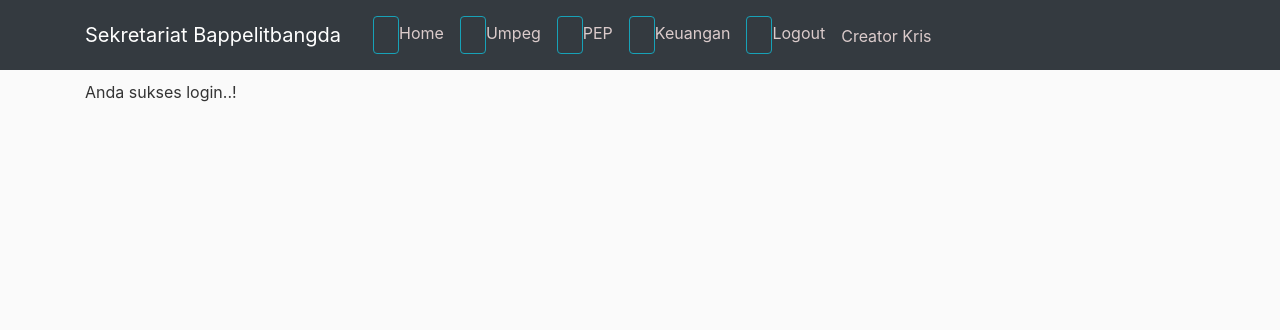
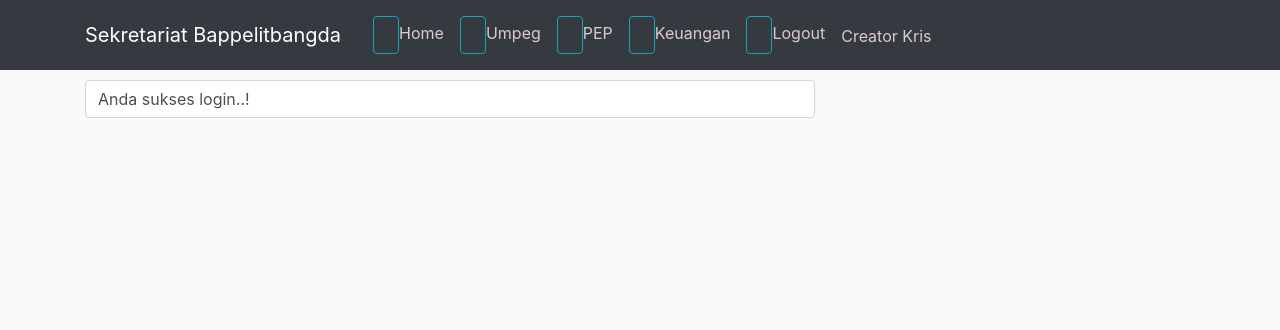
Before and after one commit to krisnaramdhani/pekerjaan, a Flask app: page /sukses in a window 1280 px wide. Shown: the top 330 px of the page. Run offline with Flask 2, Linux system fonts and the light colour scheme; some libraries are stand-ins or nearby versions.

Commit message:
Update sukses.html

```diff
--- a/templates/sukses.html
+++ b/templates/sukses.html
@@ -1,4 +1,10 @@
 {% extends "main_layout.html" %}
 {% block content %}
-<p>{{ nilai }}</p>
+<div>
+    <form action="" method="POST">
+        <div class="mb-3">
+          <label class="form-control">{{ nilai }}</label>
+        </div>
+    </form>
+</div>
 {% endblock %}
```
